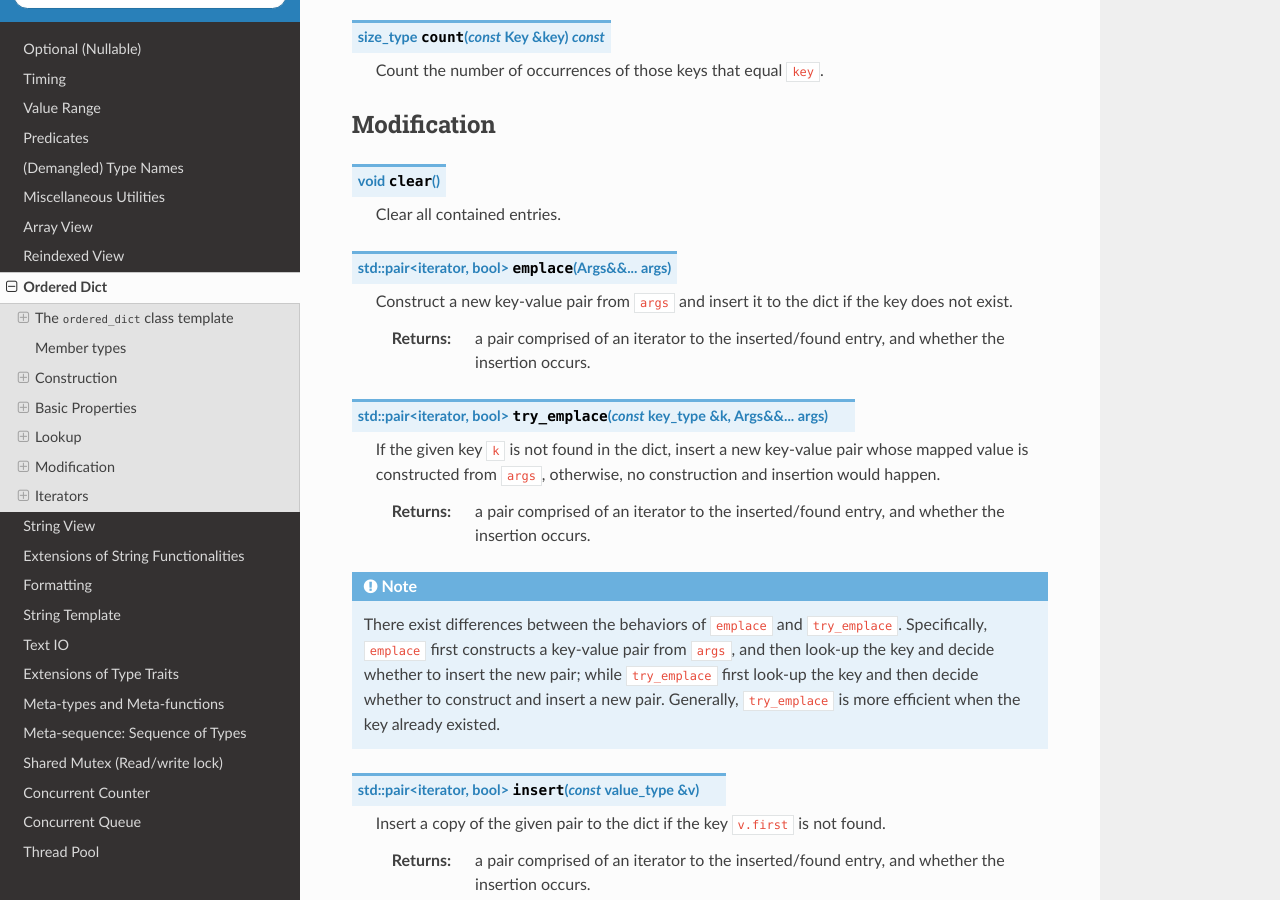
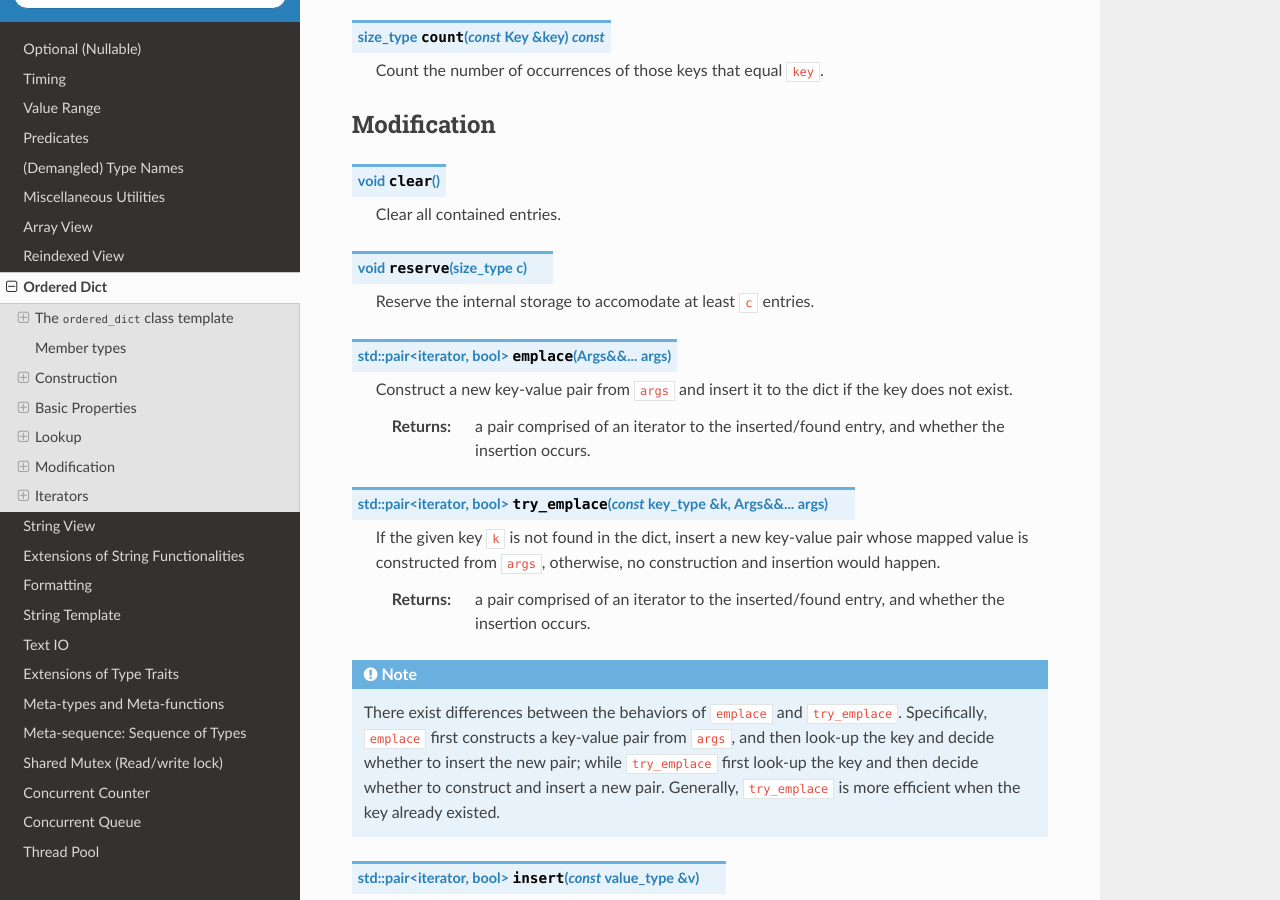
Before and after one commit to MMLab-CU/CLUE, a Sphinx documentation site: the page built from doc/source/ordered_dict.rst, in a window 1280 px wide and 900 px high, scrolled down 3994 px. Built offline with Sphinx 7.4.7 and the Read the Docs theme 2.0.0, drawn with Linux system fonts in a browser that asks for light colours; formulas are drawn with MathJax 3.

Commit message:
add reserve method to ordered_dict

```diff
--- a/doc/source/ordered_dict.rst
+++ b/doc/source/ordered_dict.rst
@@ -202,6 +202,10 @@ Modification
 
     Clear all contained entries.
 
+.. cpp:function:: void reserve(size_type c)
+
+    Reserve the internal storage to accomodate at least ``c`` entries.
+
 .. cpp:function:: std::pair<iterator, bool> emplace(Args&&... args)
 
     Construct a new key-value pair from ``args`` and insert it
```
Also changed, not shown: 2 other files.
